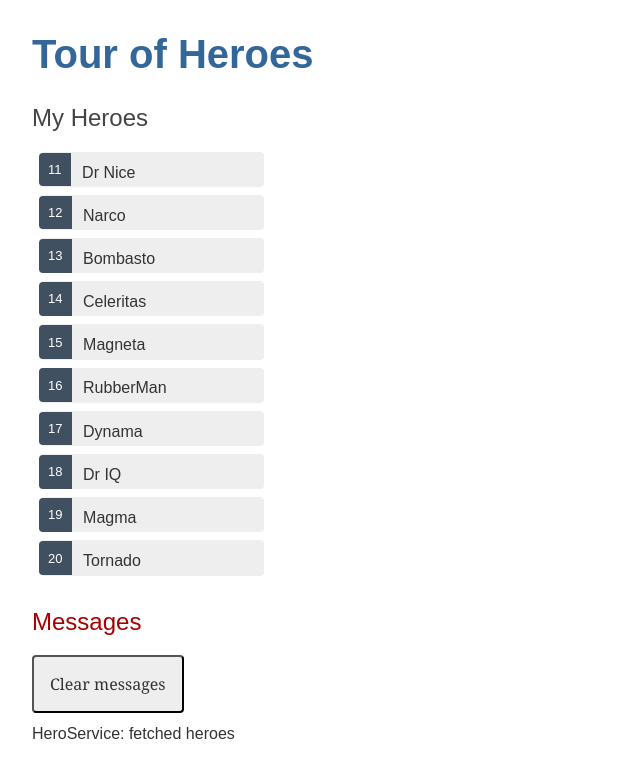
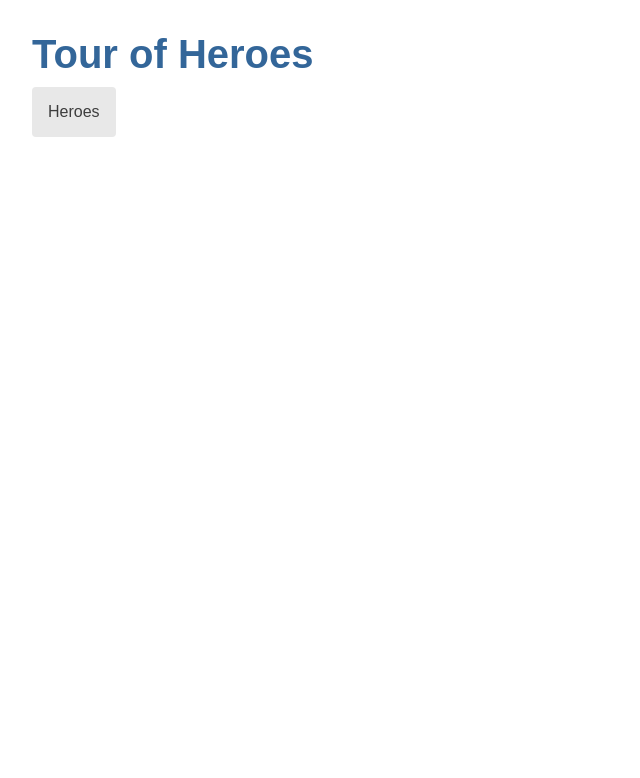
Before and after one commit to katcreardon/angular-tour-of-heroes, an Angular app: page / in a window 1280 px wide. Shown: the top 778 px of the page, without its empty margins (0-640 px from the left). Built offline with nearby package versions, Linux system fonts and the light colour scheme.

Commit message:
Add RouterOutlet, add a navigation link, and style navigation links

```diff
--- a/src/app/app.component.css
+++ b/src/app/app.component.css
@@ -0,0 +1,21 @@
+/* AppComponent's private CSS styles */
+h1 {
+  margin-bottom: 0;
+}
+nav a {
+  padding: 1rem;
+  text-decoration: none;
+  margin-top: 10px;
+  display: inline-block;
+  background-color: #e8e8e8;
+  color: #3d3d3d;
+  border-radius: 4px;
+}
+
+nav a:hover {
+  color: white;
+  background-color: #42545C;
+}
+nav a.active {
+  background-color: black;
+}
--- a/src/app/app.component.html
+++ b/src/app/app.component.html
@@ -1,3 +1,7 @@
 <h1>{{ title }}</h1>
-<app-heroes></app-heroes>
+<nav>
+  <!-- The routerLink attribute is the selector for the RouterLink directive that turns user clicks into router navigations -->
+  <a routerLink="/heroes">Heroes</a>
+</nav>
+<router-outlet></router-outlet> <!-- Tells the router where to display routed views-->
 <app-messages></app-messages>
```
